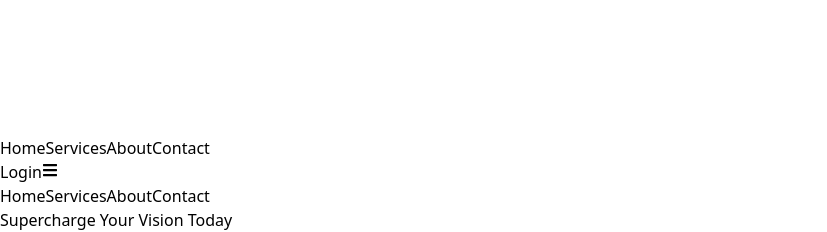
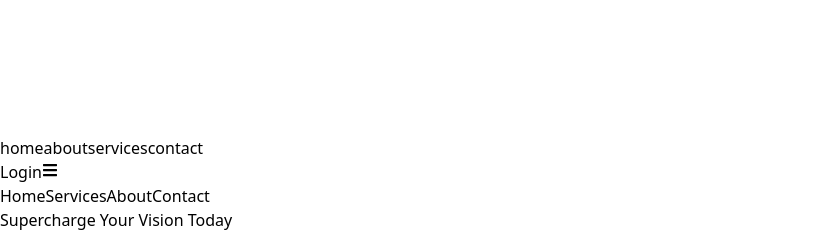
Before and after one commit to BigMoves199x/Pam, a React (Vite) app in the folder Project/pam/: page / in a window 1280 px wide. Shown: the part 1520-1752 px from the top of the page, without its empty margins (0-827 px from the left). Built offline with nearby package versions, Linux system fonts and the light colour scheme.

Commit message:
feat: added react scroll

```diff
--- a/Project/pam/src/components/Home.jsx
+++ b/Project/pam/src/components/Home.jsx
@@ -10,12 +10,35 @@ const Testimonial = React.lazy(() => import("../ui/Testimonial"));
 const Home = () => {
   return (
     <main>
+      {/* Hero section */}
+      <div id="home">
         <Hero />
+      </div>
+
+      {/* Info section */}
+      <div id="services">
         <Info />
+      </div>
+
+      {/* About section */}
+      <div id="about">
         <About />
+      </div>
+
+      {/* Investment Plan section */}
+      <div id="plans">
         <InvestmentPlan />
+      </div>
+
+      {/* Testimonial section */}
+      <div id="testimonials">
         <Testimonial />
+      </div>
+
+      {/* Contact (Footer) section */}
+      <div id="contact">
         <Footer />
+      </div>
     </main>
   );
 };
--- a/Project/pam/src/ui/Hero.jsx
+++ b/Project/pam/src/ui/Hero.jsx
@@ -1,8 +1,7 @@
 import React from "react";
 import Analysis from '../assets/Analysis.png';
 import Navbar from "./Navbar";
-import { Link } from "react-scroll";
-import Info from "./Info";
+import { Link } from "react-router-dom";
 
 const Hero = () => {
   return (
@@ -11,34 +10,33 @@ const Hero = () => {
         <Navbar />
       </div>
 
-      <div className="flex-1 flex items-center justify-center px-4 sm:px-6 md:px-12">
-        <div className="flex flex-col md:flex-row items-center justify-between w-full max-w-7xl text-white gap-12">
+
+      <div className="flex-1 flex items-center justify-center px-6">
+        <div className="flex flex-col md:flex-row items-center justify-between w-full max-w-6xl text-white gap-10">
 
           {/* Text Content */}
-          <div className="md:w-1/2 text-center md:text-left">
-            <h2 className="text-4xl sm:text-5xl md:text-6xl font-bold leading-tight drop-shadow-lg">
+          <div className="md:w-1/2">
+            <h2 className="text-4xl mt-14 sm:text-6xl font-bold leading-tight drop-shadow-lg">
               Supercharge Your Vision Today
             </h2>
-            <p className="mt-6 text-base sm:text-lg md:text-xl text-gray-300 leading-relaxed max-w-md mx-auto md:mx-0">
+            <p className="mt-5 text-lg md:text-xl text-gray-300 opacity-90 leading-relaxed max-w-md">
               Let us guide you through investment opportunities that pave the way to financial success and growth.
             </p>
             <Link
-              to={<Info />}
+              to="/login"
               smooth={true}
-              duration={300}
-              className="inline-block mt-8 px-8 py-3 bg-black border-2 border-white text-white font-semibold rounded-full hover:bg-white hover:text-black transition-all duration-300 shadow-lg cursor-pointer"
+              duration={500}
+              offset={-70} // Optional: offset for fixed navbar
             >
-              Get Started
+              <button className="mt-6 px-8 py-3 bg-black border-2 border-white text-white font-semibold rounded-lg hover:bg-white hover:text-black transition-all duration-300 shadow-md">
+                Get Started
+              </button>
             </Link>
           </div>
 
           {/* Image */}
           <div className="md:w-1/2 flex justify-center">
-            <img
-              src={Analysis}
-              alt="Analysis Graphic"
-              className="w-[240px] sm:w-[300px] md:w-[440px] h-auto object-contain"
-            />
+            <img src={Analysis} alt="Analysis Graphic" className="w-[210px] md:w-[442px] h-auto object-contain" />
           </div>
         </div>
       </div>
--- a/Project/pam/src/ui/InvestmentPlan.jsx
+++ b/Project/pam/src/ui/InvestmentPlan.jsx
@@ -30,7 +30,7 @@ const InvestmentPlan = () => {
   ];
 
   return (
-    <div className="py-20 bg-black h-full w-full">
+    <div id="investment" className="py-20 bg-black h-full w-full">
       <div className="max-w-7xl mx-auto px-4 sm:px-6 lg:px-8">
         {/* Title Section */}
         <h2 className="text-4xl font-bold text-center text-white mb-12">
--- a/Project/pam/src/ui/Login.jsx
+++ b/Project/pam/src/ui/Login.jsx
@@ -48,7 +48,7 @@ const Login = () => {
 
 
   return (
-    <div className="min-h-screen flex items-center justify-center bg-black">
+    <div id="login" className="min-h-screen flex items-center justify-center bg-black">
       <div className="relative bg-white p-8 rounded-lg shadow-lg w-full max-w-md">
         <button
           onClick={() => navigate('/')}
--- a/Project/pam/src/ui/Navbar.jsx
+++ b/Project/pam/src/ui/Navbar.jsx
@@ -2,6 +2,7 @@ import React, { useState } from "react";
 import { FaBars, FaTimes } from "react-icons/fa";
 import Prime from "../assets/Prime.png";
 import { useNavigate } from "react-router-dom";
+import { Link as ScrollLink } from "react-scroll"
 
 const Navbar = () => {
   const [isOpen, setIsOpen] = useState(false);
@@ -23,16 +24,19 @@ const Navbar = () => {
 
           {/* Desktop Menu */}
           <div className="hidden md:flex space-x-12 text-[16px]">
-            {["home", "services", "about", "contact"].map((item) => (
-              <a
-                key={item}
-                href={`#${item}`}
-                className="hover:text-gray-500 transition duration-300"
-              >
-                {item.charAt(0).toUpperCase() + item.slice(1)}
-              </a>
-            ))}
-          </div>
+  {["home", "about", "services", "contact"].map((item) => (
+    <ScrollLink
+      key={item}
+      to={item}
+      smooth={true}
+      duration={500}
+      offset={-70}
+      className="cursor-pointer hover:text-gray-500 transition duration-300 capitalize"
+    >
+      {item}
+    </ScrollLink>
+  ))}
+</div>
 
           {/* Login Button - Desktop */}
           <button
```
Lines whose indentation alone changed are shown as unchanged.
